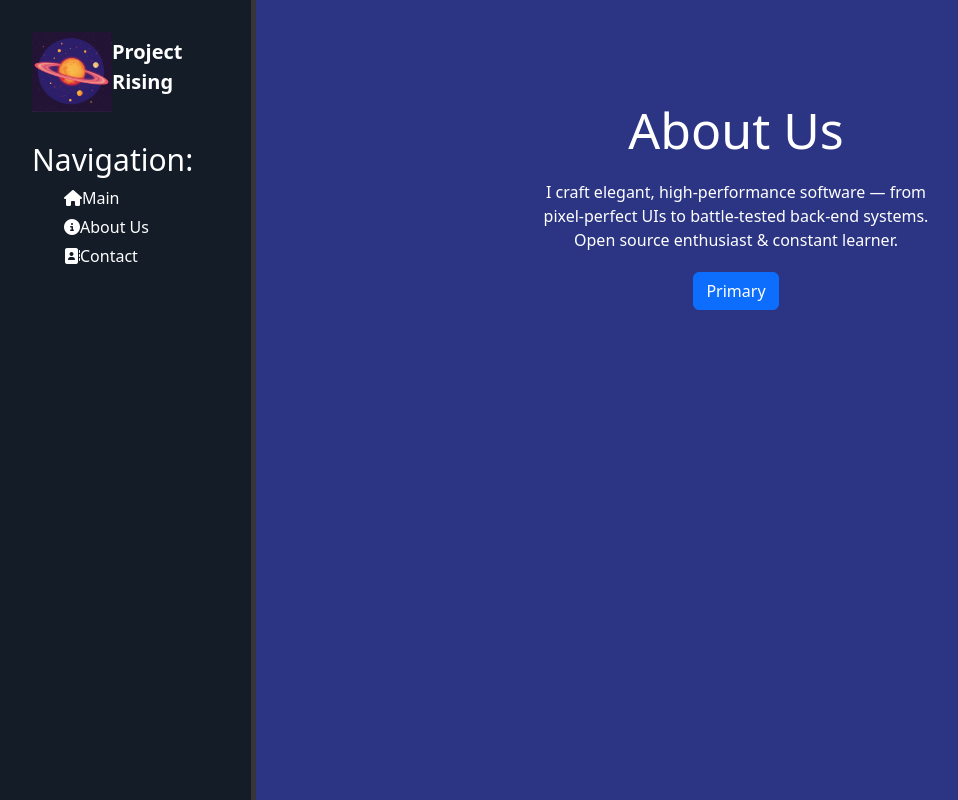
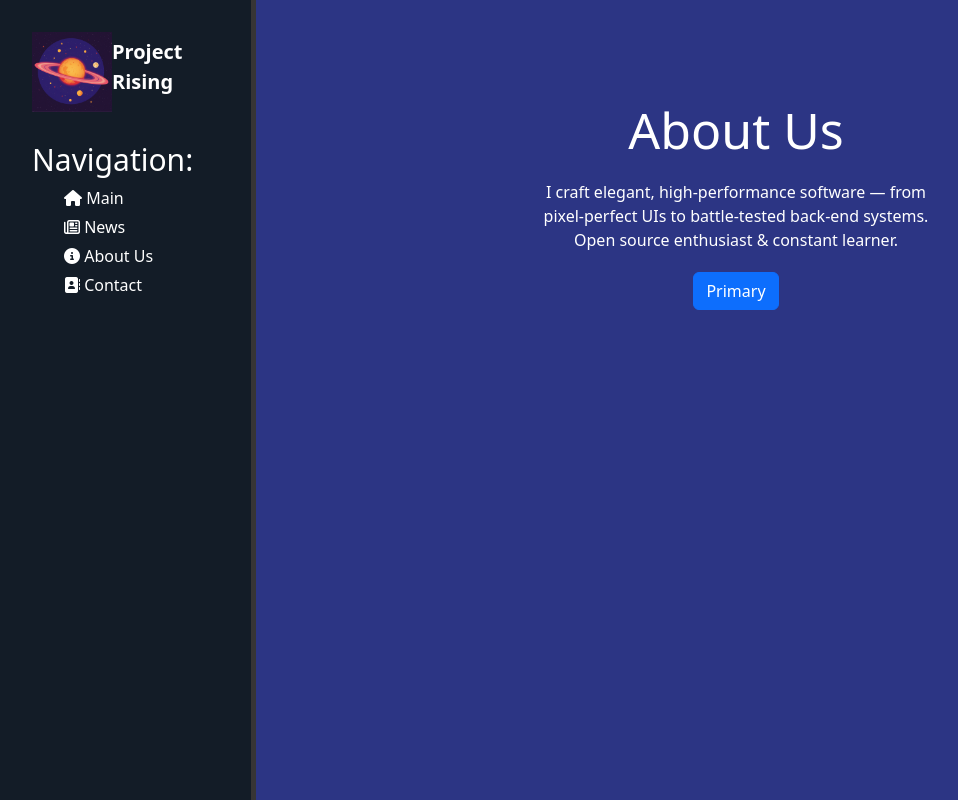
Before and after one commit to PlayErsGames666/Django, a Django app: page /about/ in a window 1280 px wide. Shown: the whole page, without its empty margins (0-958 px from the left). Run offline with Django 5.2, Linux system fonts and the light colour scheme.

Commit message:
Add url for news

```diff
--- a/Rising/main/templates/main/layout.html
+++ b/Rising/main/templates/main/layout.html
@@ -16,9 +16,10 @@
         <span class="logo">Project Rising</span>
         <h3>Navigation:</h3>
         <ul>
-            <li><a href="{% url 'home' %}"><i class="fa-solid fa-house"></i>Main</a></li>
-            <li><a href="{% url 'about' %}"><i class="fa-solid fa-circle-info"></i>About Us</a></li>
-            <li><a href="{% url 'contact'%}"><i class="fa-solid fa-address-book"></i>Contact</a></li>
+            <li><a href="{% url 'home' %}"><i class="fa-solid fa-house"></i> Main </a></li>
+            <li><a href="{% url 'news'%}"><i class="fa-regular fa-newspaper"></i> News </a></li>
+            <li><a href="{% url 'about' %}"><i class="fa-solid fa-circle-info"></i> About Us </a></li>
+            <li><a href="{% url 'contact'%}"><i class="fa-solid fa-address-book"></i> Contact </a></li>
         </ul>
     </aside>
     <!-- Боковая панель -->
```
